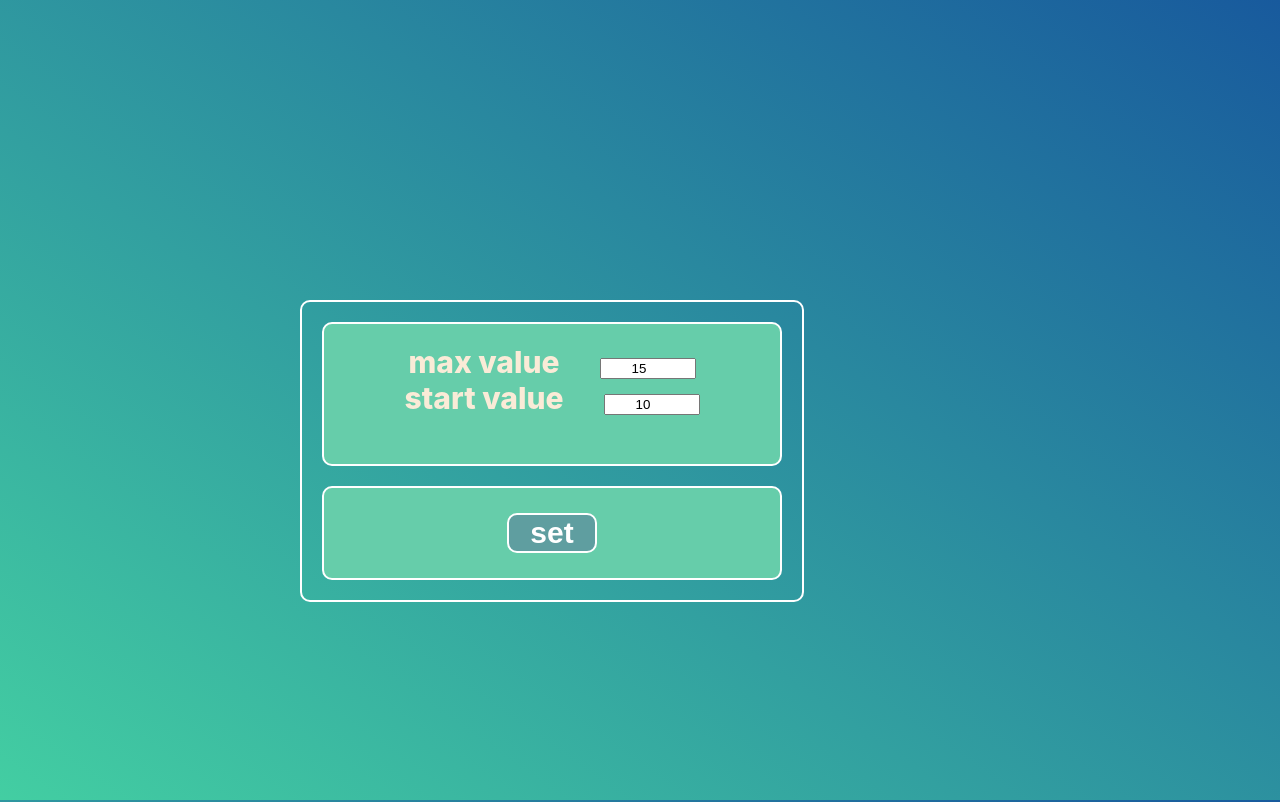
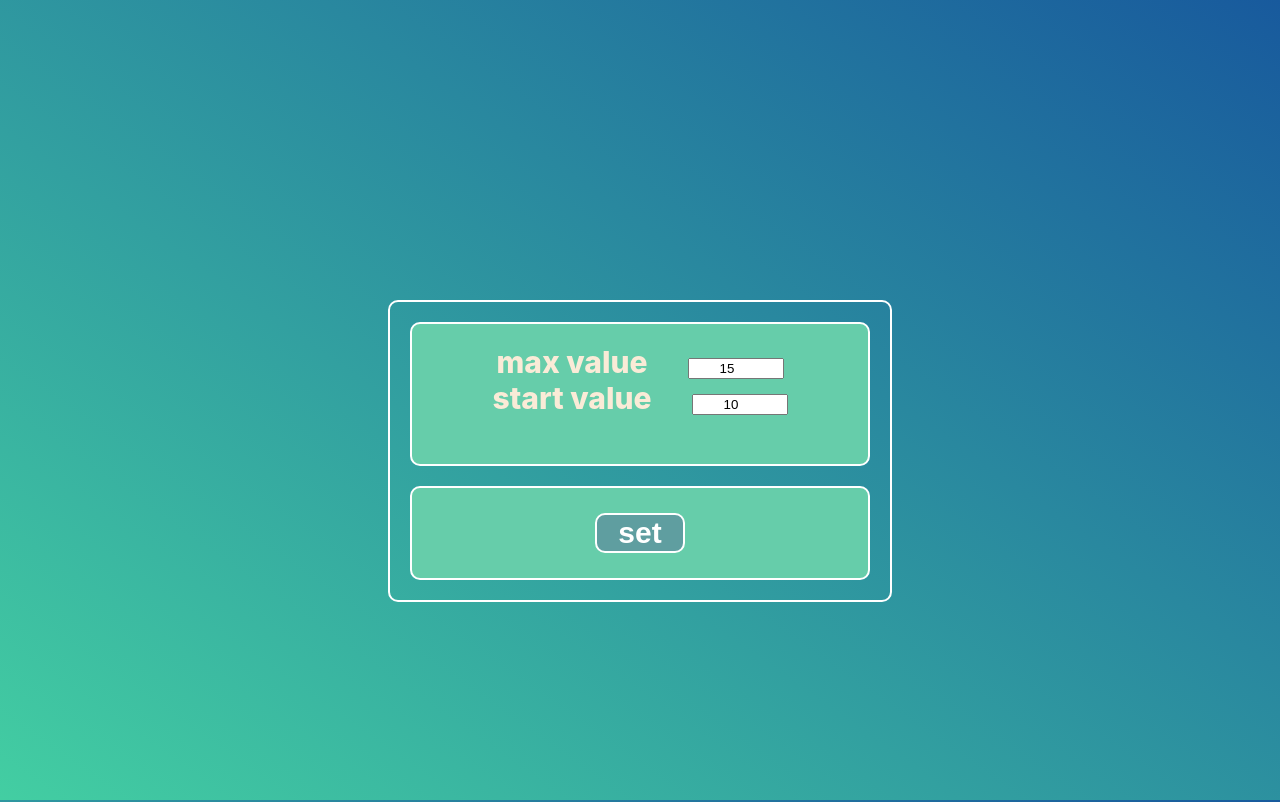
Before and after one commit to ZubkovAC/counter, a React (Create React App) app: page / in a window 1280 px wide. Built offline with nearby package versions, Linux system fonts and the light colour scheme.

Commit message:
counter-v3.1

```diff
--- a/src/App.css
+++ b/src/App.css
@@ -8,6 +8,7 @@ html{
 .App{
   display: flex;
   margin:100px;
+  justify-content: center;
 }
 .counter{
   margin:100px;
--- a/src/Counter/Counter.tsx
+++ b/src/Counter/Counter.tsx
@@ -9,12 +9,11 @@ import {
     resetLocalStorageAC, setValueFromLocalStorageAC
 } from "../bll/counter-reducer";
 import {Customization} from "./Customization";
-import { Monitor } from './Monitor';
+import { Display } from './Display';
 
 
 
 export const Counter = () => {
-
 
     let maxValue = useSelector<AppStateType,number>(state => state.counter.maxValue)
     let minValue = useSelector<AppStateType,number>(state => state.counter.minValue)
@@ -63,192 +62,10 @@ export const Counter = () => {
                 ? <Customization set={set} blockButton={blockButton} error={error}
                          onChangeMAX={onChangeMAX} onChangeMIN={onChangeMIN}
                          maxValue={maxValue} minValue={minValue} startValue={startValue} reset={reset}/>
-                : <Monitor set={set} blockButton={blockButton}
+                : <Display set={set} blockButton={blockButton}
                          maxValue={maxValue} minValue={minValue} startValue={startValue}
                          reset={reset} incValue={incValue} />}
 
         </div>
     )
 }
-
-/*    const Open = () =>{
-        return (
-            <div className='counter'>
-                <div className='up'>
-
-                    <Option1  key={'max'} error={error} onChangeValue={onChangeMAX}
-                            name={'max value'} valueOption={maxValue}/>
-                    <Option1 key={'start'} error={error} onChangeValue={onChangeMIN}
-                            name={'start value'} valueOption={minValue}/>
-                </div>
-                <div className='down'>
-
-                    <div className={blockButton ? 'colorOff' : ''}>
-                        {error
-                            ? <Button error={error} set={set} startValue={startValue} minValue={minValue} increase={reset}
-                                      buttonName='Error'/>
-                            :  <Button error={error} set={set} startValue={startValue} minValue={minValue} increase={reset}
-                                       buttonName='set' /> }
-
-                    </div>
-                </div>
-            </div>
-        )
-    }*/
-/*
-    const Close = () =>{
-        return (
-            <div className='counter'>
-                <div className={blockButton ? 'up' : 'upOff'}>
-                    <Table minValue={maxValue} table={blockButton ? startValue : 'need press "set" '} maxValue={maxValue}/>
-                </div>
-                <div className={blockButton ? 'down' : 'downOff'}>
-                    <Button button={blockButton} startValue={startValue} maxValue={maxValue} increase={incValue}
-                            buttonName='inc'/>
-                    <Button button={blockButton} startValue={startValue} minValue={minValue} increase={reset}
-                            buttonName='reset'/>
-                    <Button set={set} buttonName='set'/>
-                </div>
-            </div>
-        )
-    }*/
-
-
-
-
-
-/*   const [maxValue, setmaxValue] = useState<number>(mxValue)
-   const [minValue, setmValue] = useState<number>(mnValue)
-
-   const set = () => {
-       if (!button) {
-           let valueIsString = localStorage.getItem('counter')
-           let minValueIsString = localStorage.getItem('minCounter')
-           if (valueIsString && minValueIsString) {
-               let downloadValue = JSON.parse(valueIsString)
-               let downloadMValue = JSON.parse(minValueIsString)
-               setmaxValue(downloadValue)
-               setmValue(downloadMValue)
-               setValue(downloadMValue)
-               setbutton(true)
-           }
-       }else{
-           setbutton(false)
-       }
-   }
-
-   //const [startValue, setValue] = useState<number>(minValue)
-
-   const increase = () => {
-       if (button) {
-           if (startValue < maxValue) {
-               setValue(startValue + 1)
-           } else {
-               setbutton(true)
-           }
-       }
-   }
-
-   const reset = () => {
-       if (button) {
-           setValue(minValue)
-       }
-   }
-
-
-
-   useEffect(() => {
-       let valueIsString = localStorage.getItem('counter')
-       let minValueIsString = localStorage.getItem('minCounter')
-       if (valueIsString && minValueIsString) {
-           let downloadValue = JSON.parse(valueIsString)
-           let downloadMValue = JSON.parse(minValueIsString)
-           if (downloadValue > downloadMValue && downloadMValue > 0) {
-               setmaxValue(downloadValue)
-               setmValue(downloadMValue)
-               setValue(downloadMValue)
-               setbutton(false)
-           } else {
-               setmaxValue(downloadValue)
-               setmValue(downloadMValue)
-               setValue(downloadMValue)
-               setbutton(true)                 //position upload
-               setError(false)
-           }
-       }
-   },[])
-
-   useEffect(() => {
-       localStorage.setItem('counter', JSON.stringify(maxValue))
-   }, [maxValue])
-
-   useEffect(() => {
-       localStorage.setItem('minCounter', JSON.stringify(minValue))
-   }, [minValue])
-
-
-
-   const [button, setbutton] = useState<boolean>(true)
-   const [error, setError] = useState<boolean>(false)
-
-   const testError = (maxValue: number, minValue: number) => {
-       if (minValue >= maxValue || minValue < 0) {
-           setError(true)
-       } else {
-           setError(false)
-       }
-   }
-
-   const onChangeMAX = (onEmax: number) => {
-       setmaxValue(onEmax)
-       testError(onEmax, minValue)
-
-   }
-
-   const onChangeMIN = (onEmin: number) => {
-       setmValue(onEmin)
-       testError(maxValue, onEmin)
-
-   }*/
-
-/*    const Open = () =>{
-        return (
-            <div className='counter'>
-                <div className='up'>
-
-                    <Option  error={error} onChangeValue={onChangeMAX}
-                            name={'max value'} valueOption={maxValue}/>
-                    <Option  error={error} onChangeValue={onChangeMIN}
-                            name={'start value'} valueOption={minValue}/>
-                </div>
-                <div className='down'>
-
-                    <div className={button ? 'colorOff' : ''}>
-                        {error
-                            ? <Button error={error} set={set} startValue={startValue} minValue={minValue} increase={reset}
-                                      buttonName='Error'/>
-                            :  <Button error={error} set={set} startValue={startValue} minValue={minValue} increase={reset}
-                                       buttonName='set' /> }
-
-                    </div>
-                </div>
-            </div>
-        )
-    }
-
-    const Close = () =>{
-        return (
-            <div className='counter'>
-                <div className={button ? 'up' : 'upOff'}>
-                    <Table minValue={minValue} table={button ? startValue : 'need press "set" '} maxValue={maxValue}/>
-                </div>
-                <div className={button ? 'down' : 'downOff'}>
-                    <Button button={button} startValue={startValue} maxValue={maxValue} increase={increase}
-                            buttonName='inc'/>
-                    <Button button={button} startValue={startValue} minValue={minValue} increase={reset}
-                            buttonName='reset'/>
-                    <Button set={set} buttonName='set'/>
-                </div>
-            </div>
-        )
-    }*/
--- a/src/Counter/Monitor.tsx
+++ b/src/Counter/Display.tsx
@@ -13,7 +13,7 @@ type MonitorType = {
 }
 
 
-export const Monitor = (props: MonitorType) => {
+export const Display = (props: MonitorType) => {
     return (
         <div className='counter'>
             <div className={props.blockButton ? 'up' : 'upOff'}>
--- a/src/bll/store.ts
+++ b/src/bll/store.ts
@@ -4,9 +4,6 @@ import {combineReducers, createStore} from "redux";
 const rootReducer = combineReducers ({
     counter:counterReducer
 })
-
-
-
 
 let preloderState
 const persistedTodostring = localStorage.getItem('app-state')
@@ -21,11 +18,5 @@ store.subscribe( () => {
     localStorage.setItem('app-state',JSON.stringify(store.getState()))
 })
 
-
-
-
-
 export type AppStateType = ReturnType<typeof rootReducer>
 export type AppStoreType = typeof store
-
-let a :AppStoreType
```
Also changed, not shown: src/Counter/Settings.tsx (+1 -13 lines), src/bll/counter-reducer.ts (+7 -3 lines).
